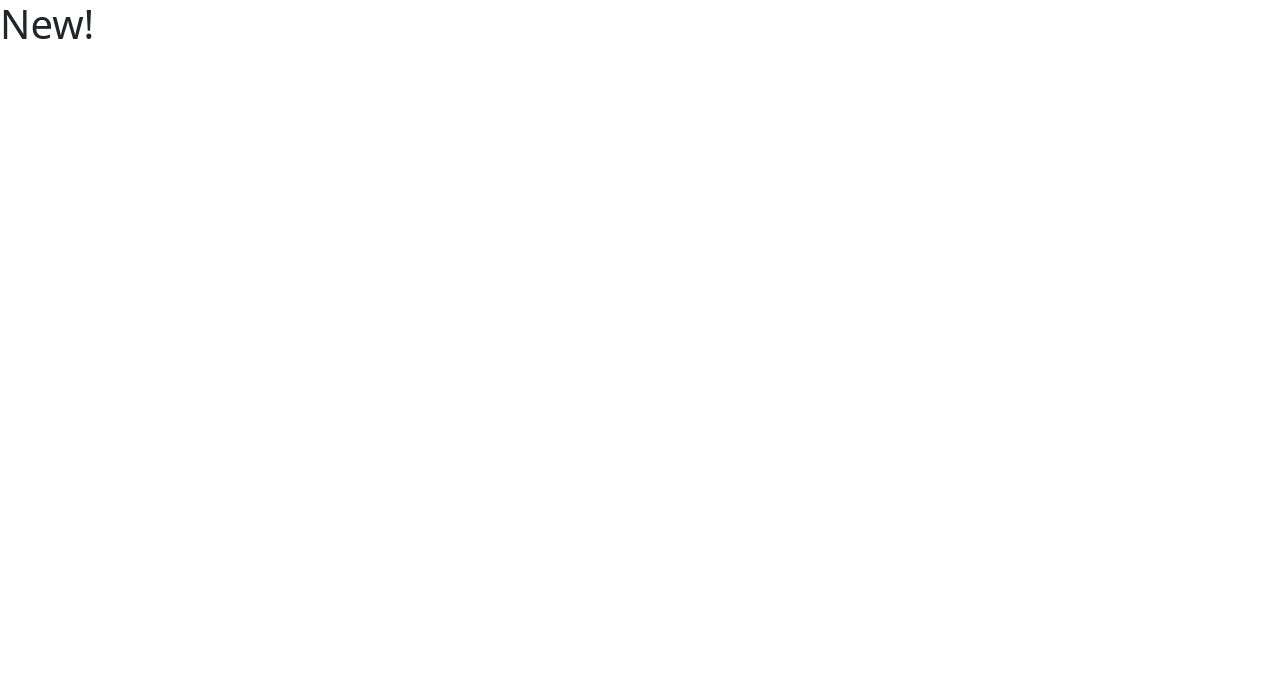
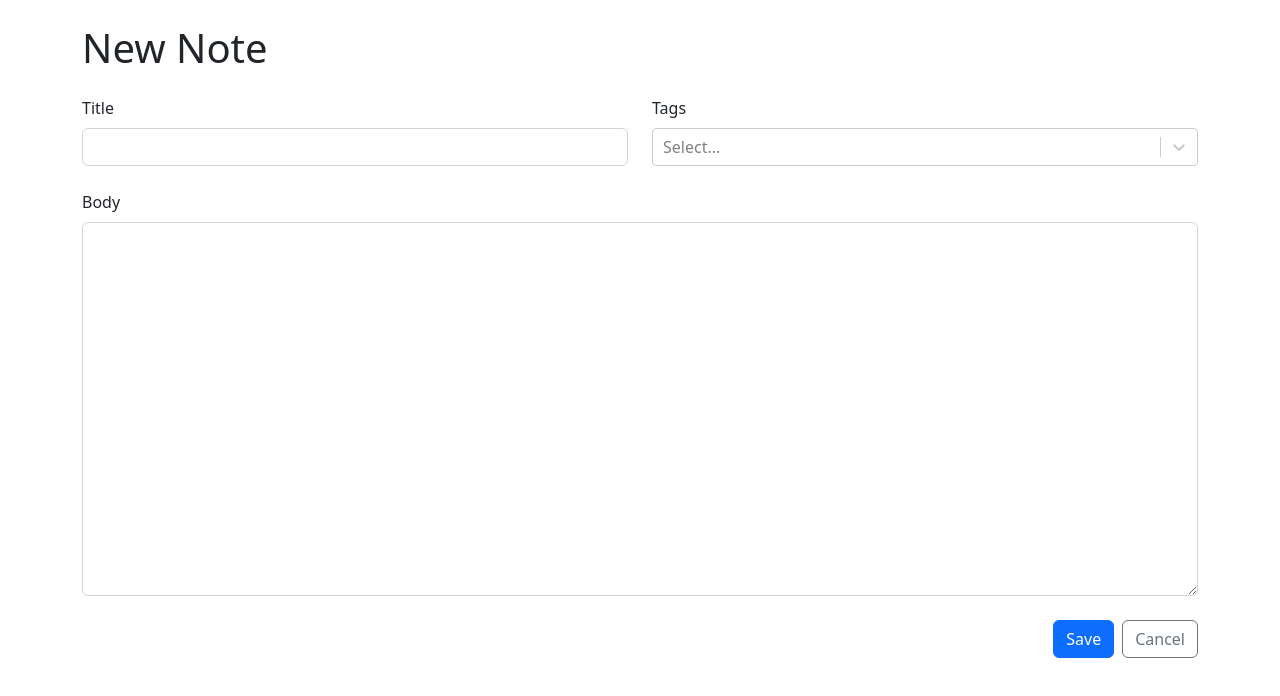
Before and after one commit to NunezAN/typescript-note-taking-app, a React (Vite) app: page /new in a window 1280 px wide. Shown: the top 696 px of the page. Built offline with nearby package versions, Linux system fonts and the light colour scheme.

Commit message:
setup note form

```diff
--- a/package.json
+++ b/package.json
@@ -13,7 +13,8 @@
     "react": "^18.2.0",
     "react-bootstrap": "^2.6.0",
     "react-dom": "^18.2.0",
-    "react-router-dom": "^6.4.4"
+    "react-router-dom": "^6.4.4",
+    "react-select": "^5.7.0"
   },
   "devDependencies": {
     "@types/react": "^18.0.24",
--- a/src/App.tsx
+++ b/src/App.tsx
@@ -1,16 +1,36 @@
 import "bootstrap/dist/css/bootstrap.min.css";
+import { Container } from "react-bootstrap";
 import { Navigate, Route, Routes } from "react-router-dom";
+import NewNote from "./NewNote";
+
+export type Note = {
+  id: string;
+} & NoteData;
+
+export type NoteData = {
+  title: string;
+  markdown: string;
+  tags: Tag[];
+};
+export type Tag = {
+  id: string;
+  label: string;
+};
 
 function App() {
-  return <Routes>
-    <Route path="/" element={<h1>Home</h1>}></Route>
-    <Route path="/new" element={<h1>New!</h1>}></Route>
-    <Route path="/:id">
-      <Route index element={<h1>Show</h1>}/>
-      <Route path="edit" element={<h1>Edit</h1>}/>
-    </Route>
-    <Route path="*" element={<Navigate to="/"/>}></Route>
-  </Routes>;
+  return (
+    <Container className="my-4">
+      <Routes>
+        <Route path="/" element={<h1>Home</h1>}></Route>
+        <Route path="/new" element={<NewNote />}></Route>
+        <Route path="/:id">
+          <Route index element={<h1>Show</h1>} />
+          <Route path="edit" element={<h1>Edit</h1>} />
+        </Route>
+        <Route path="*" element={<Navigate to="/" />}></Route>
+      </Routes>
+    </Container>
+  );
 }
 
 export default App;
--- /dev/null
+++ b/src/NewNote.tsx
@@ -0,0 +1,11 @@
+import React from "react";
+import NoteForm from "./NoteForm";
+
+export default function NewNote() {
+  return (
+    <>
+      <h1 className="mb-4">New Note</h1>
+      <NoteForm/>
+    </>
+  );
+}
--- /dev/null
+++ b/src/NoteForm.tsx
@@ -0,0 +1,77 @@
+import React, { FormEvent, useRef, useState } from "react";
+import { Button, Col, Form, Row, Stack } from "react-bootstrap";
+import { Link } from "react-router-dom";
+import CreatableReactSelect from "react-select/creatable";
+import { NoteData, Tag } from "./App";
+
+type NoteFormProps = {
+  onSubmit: (data: NoteData) => void;
+};
+
+export default function NoteForm({ onSubmit }: NoteFormProps) {
+  const titleRef = useRef<HTMLInputElement>(null);
+  const textAreaRef = useRef<HTMLTextAreaElement>(null);
+  const [selectedTags, setSelectedTags] = useState<Tag[]>([]);
+
+  function handleSubmit(e: FormEvent) {
+    e.preventDefault();
+
+    onSubmit({
+      title: titleRef.current!.value,
+      markdown: textAreaRef.current!.value,
+      tags: [],
+    });
+  }
+
+  return (
+    <Form onSubmit={handleSubmit}>
+      <Stack gap={4}>
+        <Row>
+          <Col>
+            <Form.Group controlId="title">
+              <Form.Label>Title</Form.Label>
+              <Form.Control ref={titleRef} required></Form.Control>
+            </Form.Group>
+          </Col>
+          <Col>
+            <Form.Group controlId="tags">
+              <Form.Label>Tags</Form.Label>
+              <CreatableReactSelect
+                value={selectedTags.map((tag) => {
+                  return { label: tag.label, value: tag.id };
+                })}
+                onChange={(tags) =>
+                  setSelectedTags(
+                    tags.map((tag) => {
+                      return { label: tag.label, id: tag.value };
+                    })
+                  )
+                }
+                isMulti
+              />
+            </Form.Group>
+          </Col>
+        </Row>
+        <Form.Group controlId="markdown">
+          <Form.Label>Body</Form.Label>
+          <Form.Control
+            required
+            as="textarea"
+            ref={textAreaRef}
+            rows={15}
+          ></Form.Control>
+        </Form.Group>
+        <Stack direction="horizontal" gap={2} className="justify-content-end">
+          <Button type="submit" variant="primary">
+            Save
+          </Button>
+          <Link to="..">
+            <Button type="button" variant="outline-secondary">
+              Cancel
+            </Button>
+          </Link>
+        </Stack>
+      </Stack>
+    </Form>
+  );
+}
```
Also changed, not shown: 1 other file (tests, documents, lock files or other folders).
